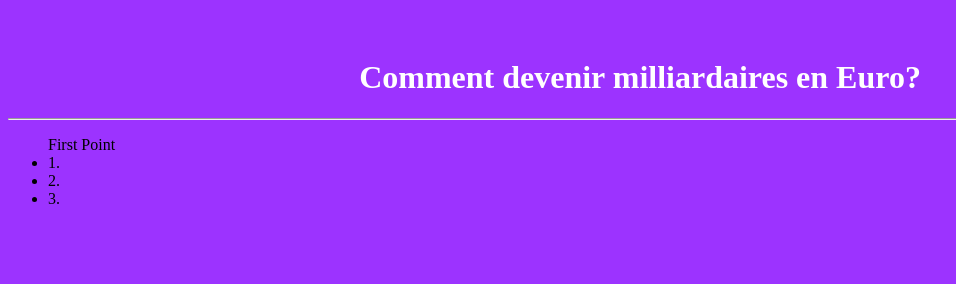
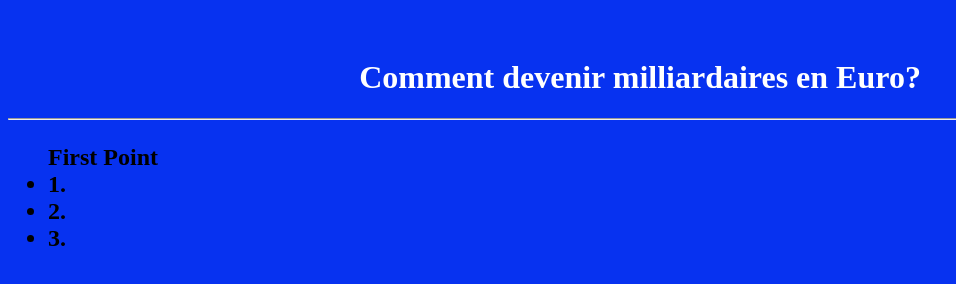
Before and after one commit to lexka/Developer2.0, a plain HTML site: page index.html in a window 1280 px wide. Shown: the whole page, without its empty margins (0-956 px from the left). Drawn offline with Linux system fonts and the light colour scheme.

Commit message:
change background color

```diff
--- a/index.html
+++ b/index.html
@@ -3,15 +3,17 @@
 <head>
 <title>Entrepreneurs Business</title>
 </head>
-<body style ="background-color: #9c33ff ">
+<body style ="background-color: #0732f0 ">
 
 <h1 style ="padding-top:3%; color:white; text-align:center;">Comment devenir milliardaires en Euro?</h1>
 <hr style ="color: white;"/>
+<h2>
 <ul> First Point <br/>
 	<li>1.</li>
 	<li>2.</li>
 	<li>3.</li>
 </ul>
+</h2>
 
 </body>
 </html>
```
